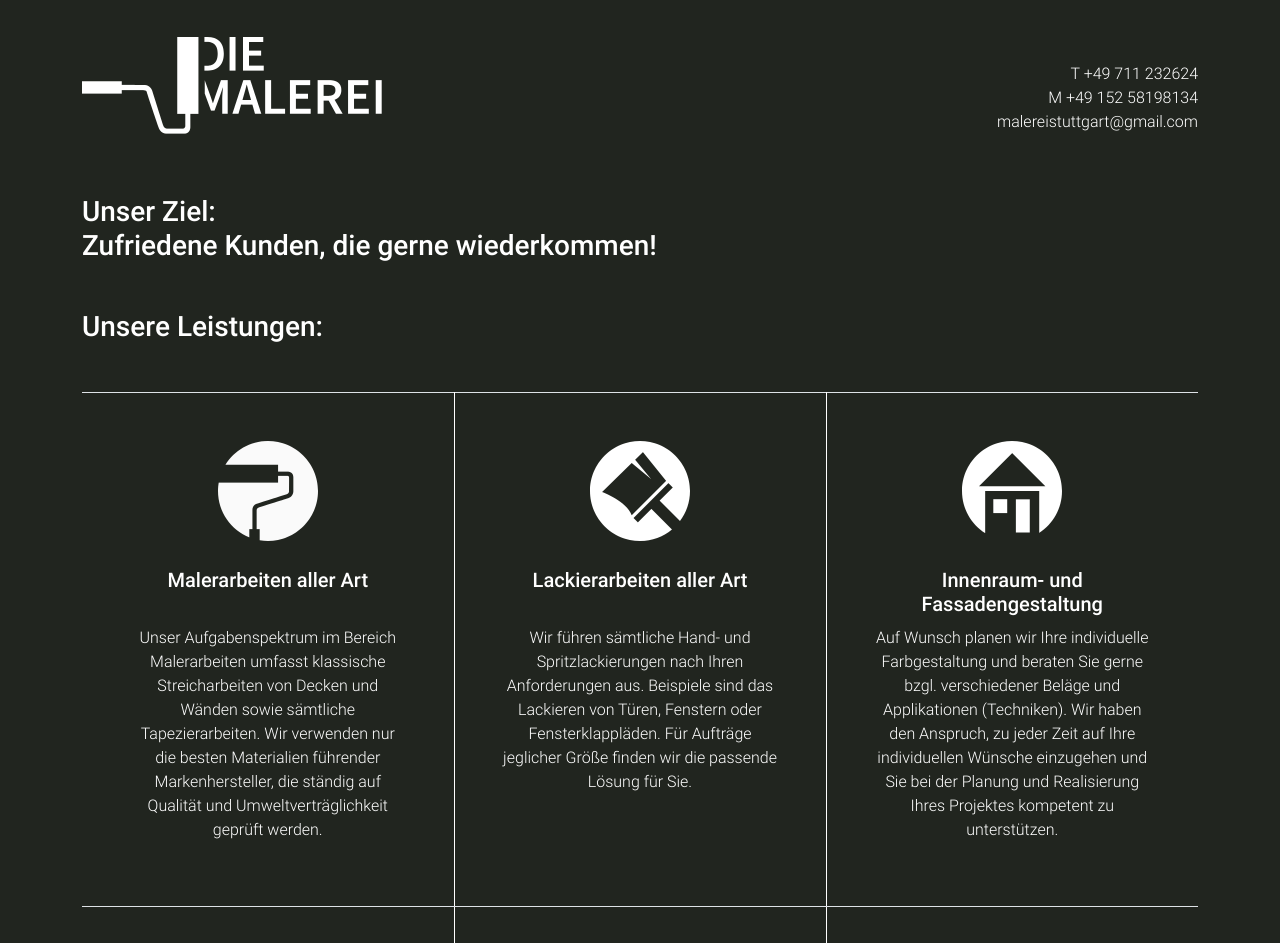
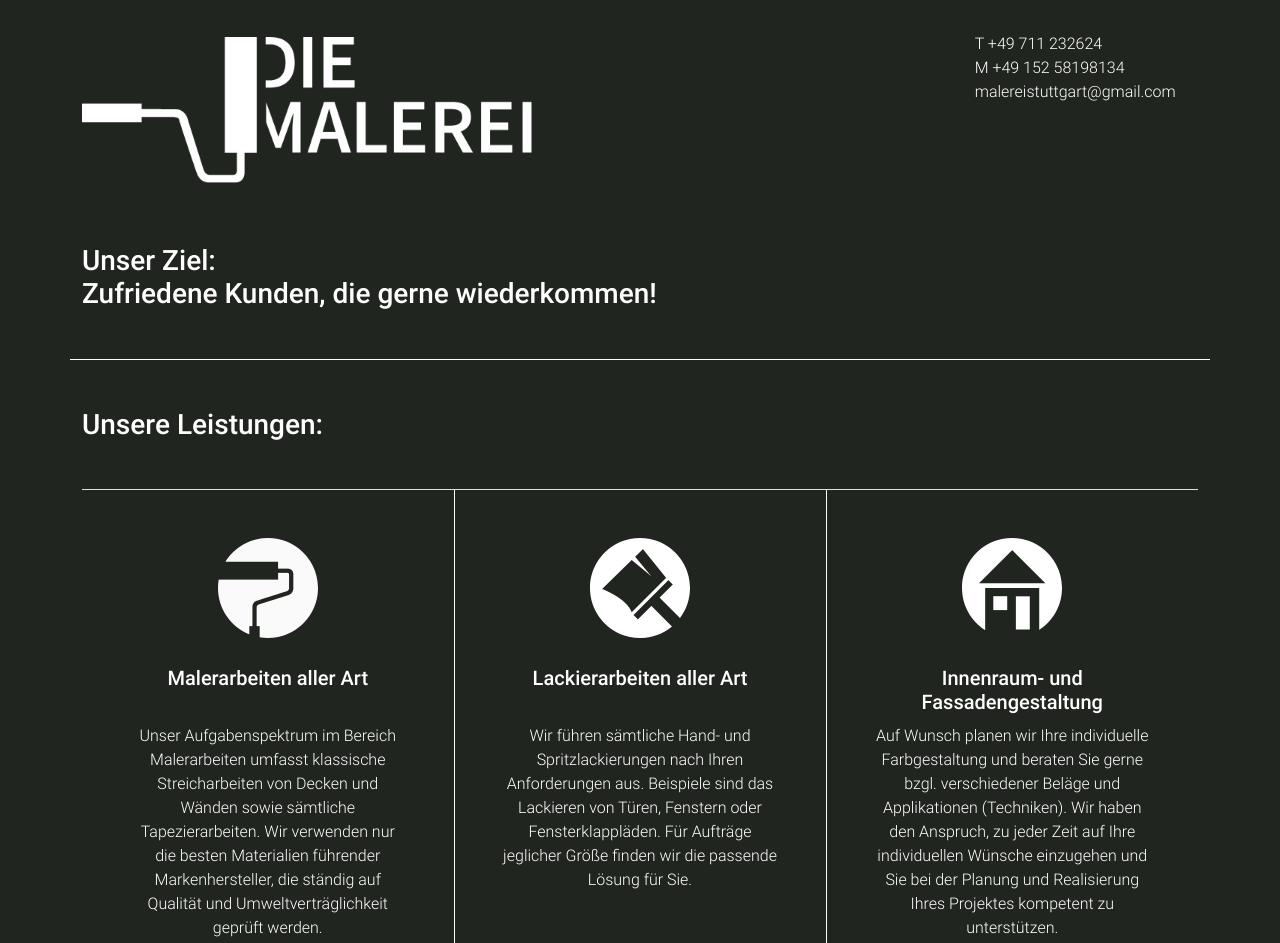
Before and after one commit to hupesebi/Die_Malerei, a plain HTML site: page index.html in a window 1280 px wide. Shown: the top 943 px of the page. Drawn offline with nearby package versions, Linux system fonts and the light colour scheme.

Commit message:
Made some design adaptions

```diff
--- a/index.html
+++ b/index.html
@@ -24,12 +24,12 @@
 
     <!--Navbar-->
     <div class="container">
-    <nav class="navbar navbar-expand-lg sticky-top bg-dark mt-4">
-        <a class="navbar-brand" href="#"><img src="assets/Logo.png" width="300"  alt="" loading="lazy"></a>
+    <nav class="navbar navbar-expand-lg sticky-top bg-dark mt-4 nav-flex">
+        <a class="navbar-brand" href="#"><img src="assets/Logo.png" width="450"  alt="" loading="lazy"></a>
 
-        <div class="col text-right">
-          <div class="text-right">
-            <div class="mt-4"> <a href="tel:+49711232624">T +49 711 232624 </a></div>
+        <div class="col align-text-top nav-text">
+          <div>
+            <div class="mr-5"> <a href="tel:+49711232624">T +49 711 232624 </a></div>
             <div><a href="tel:+4915258198134">M +49 152 58198134 </a></div>
             <div><a href="mailto: malereistuttgart@gmail.com">malereistuttgart@gmail.com </a> </div>
           </div>
@@ -39,8 +39,8 @@
     </div>
 
      <!--Header-->
-        <div class="container ">
-            <div class="col-12 sm-8 mt-5">
+        <div class="container border-bottom border-white">
+            <div class="col-12 sm-8 mt-5 mb-5">
                 <h3>Unser Ziel: </br> Zufriedene Kunden, die gerne wiederkommen!</h3>
             </div>
         </div>
@@ -110,7 +110,7 @@
       <!-- Werte und Vorteile -->
 
       <div class="container mb-5">
-        <h3 class="mt-5"> Unsere Werte, Ihre Vorteile</h3>
+        <h3 class="mt-5"> Unsere Werte, Ihre Vorteile:</h3>
         <div class="vorteile mt-3">
           <div class="text-center">
             <img class="haken" src="assets/die_malerei_piktogramm_haken.png">
--- a/style.css
+++ b/style.css
@@ -49,6 +49,7 @@ a{
 .picto{
     width: 100px;
     padding-bottom: 10%;
+    text-align: center;
 }
 .bg-dark{
     background-color: #21251F !important;
@@ -57,6 +58,18 @@ a{
 .navbar-collapse{
     display: flex;
     flex-direction: row;
+}
+
+.nav-flex{
+    display: flex;
+    align-items: flex-start;
+    justify-content: space-around;
+}
+
+.nav-text{
+    display: flex;
+    justify-content: end;
+    margin-right: 2%;
 }
 
 /*Leistungen table*/
@@ -147,7 +160,7 @@ h5{
     position: relative;
     padding-left: 50%;
     white-space: normal;
-    text-align:left;
+    text-align:center;
     width: 100%;
     }
 
@@ -175,6 +188,10 @@ h5{
         flex: 1 1 30%;
     }
 
+    h3,h5,h6{
+        text-align: center;
+    }
+
     }
 
 
```
Also changed, not shown: 1 other file.
